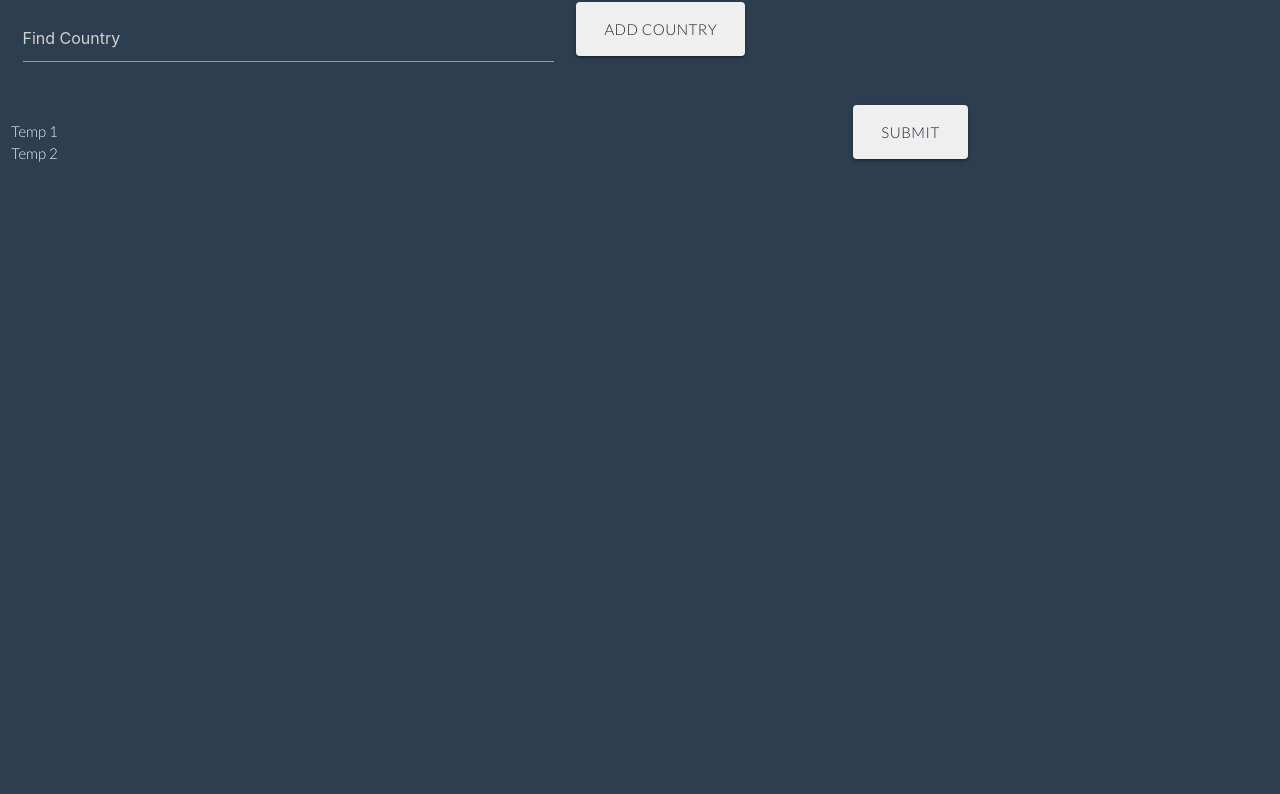
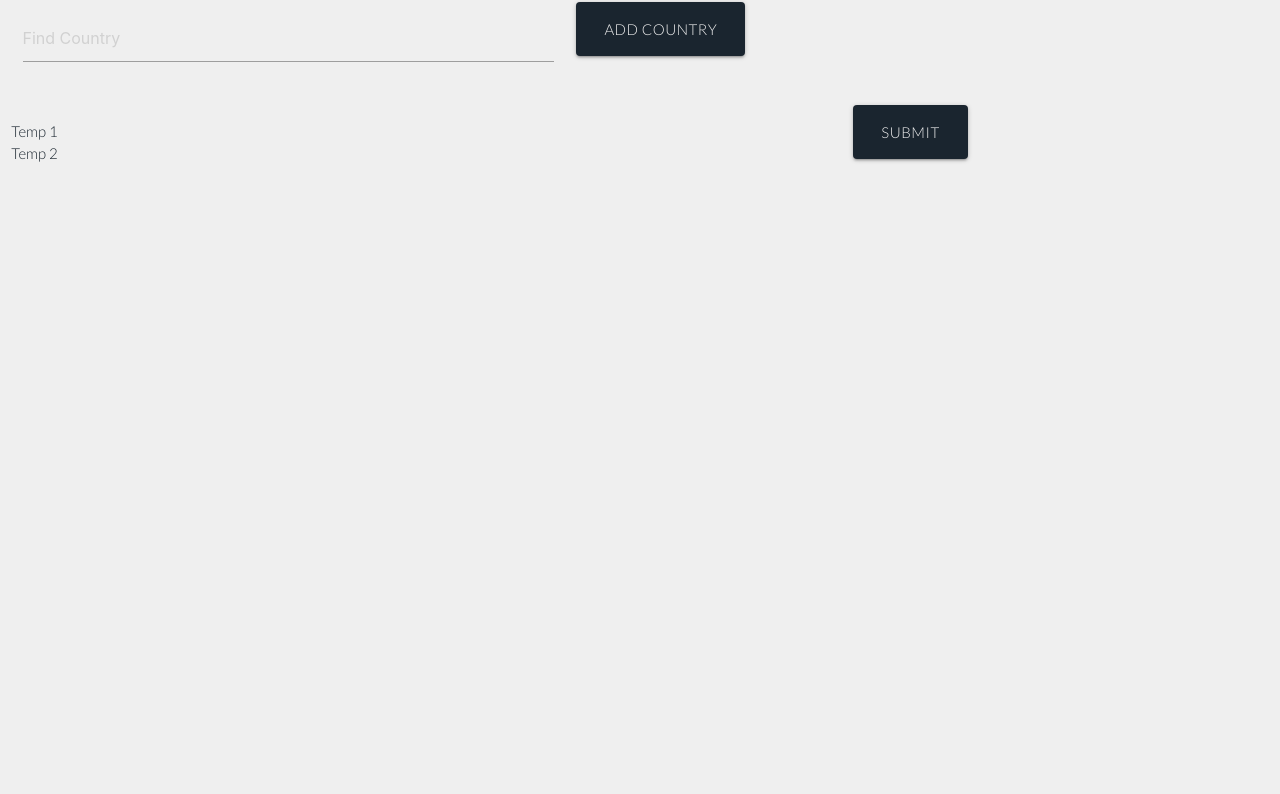
Before and after one commit to Lemelisk27/country-holiday, a plain HTML site: page index.html in a window 1280 px wide. Shown: the part 218-1012 px from the top of the page. Drawn offline with nearby package versions, Linux system fonts and the light colour scheme; no server answers.

Commit message:
updated homepage colors

```diff
--- a/assets/css/style.css
+++ b/assets/css/style.css
@@ -23,8 +23,8 @@ body{
 }
 
 #add-button {
-    background-color: #efefef;
-    color: #1a252f;
+    background-color: #1a252f;
+    color: #efefef;
     margin-right: 25%;
     border-radius: 4px;
     font-family: 'Lato', sans-serif;
@@ -32,8 +32,8 @@ body{
 }
 
 #submit-button {
-    background-color: #efefef;
-    color: #1a252f;
+    background-color: #1a252f;
+    color: #efefef;
     border-radius: 4px;
     font-family: 'Lato', sans-serif;
 
@@ -49,10 +49,10 @@ body{
 }
 
 #homepage {
-    background-color: #2C3E50;
+    background-color: #efefef;
 }
 
 #list-text {
-    color: #efefef;
+    color: #1a252f;
 
 }
--- a/index.html
+++ b/index.html
@@ -45,7 +45,7 @@
                 </div>
             </div>
             <div class="col s4 valign-wrapper">
-                <a id="add-button" class="waves-effect waves-dark btn-large right">Add Country</a>
+                <a id="add-button" class="waves-effect waves-light btn-large right">Add Country</a>
             </div>
         </form>
     </div>
@@ -57,8 +57,8 @@
                   <li>Temp 2</li>
               </ul>
           </div>
-          <div class="col-s8 row">
-              <a id="submit-button" class="waves-effect waves-dark btn-large">Submit</a>
+          <div class="col-s6 row">
+              <a id="submit-button" class="waves-effect waves-light btn-large">Submit</a>
           </div>
         </div>
         <script src="https://cdnjs.cloudflare.com/ajax/libs/materialize/1.0.0/js/materialize.min.js"></script>
```
